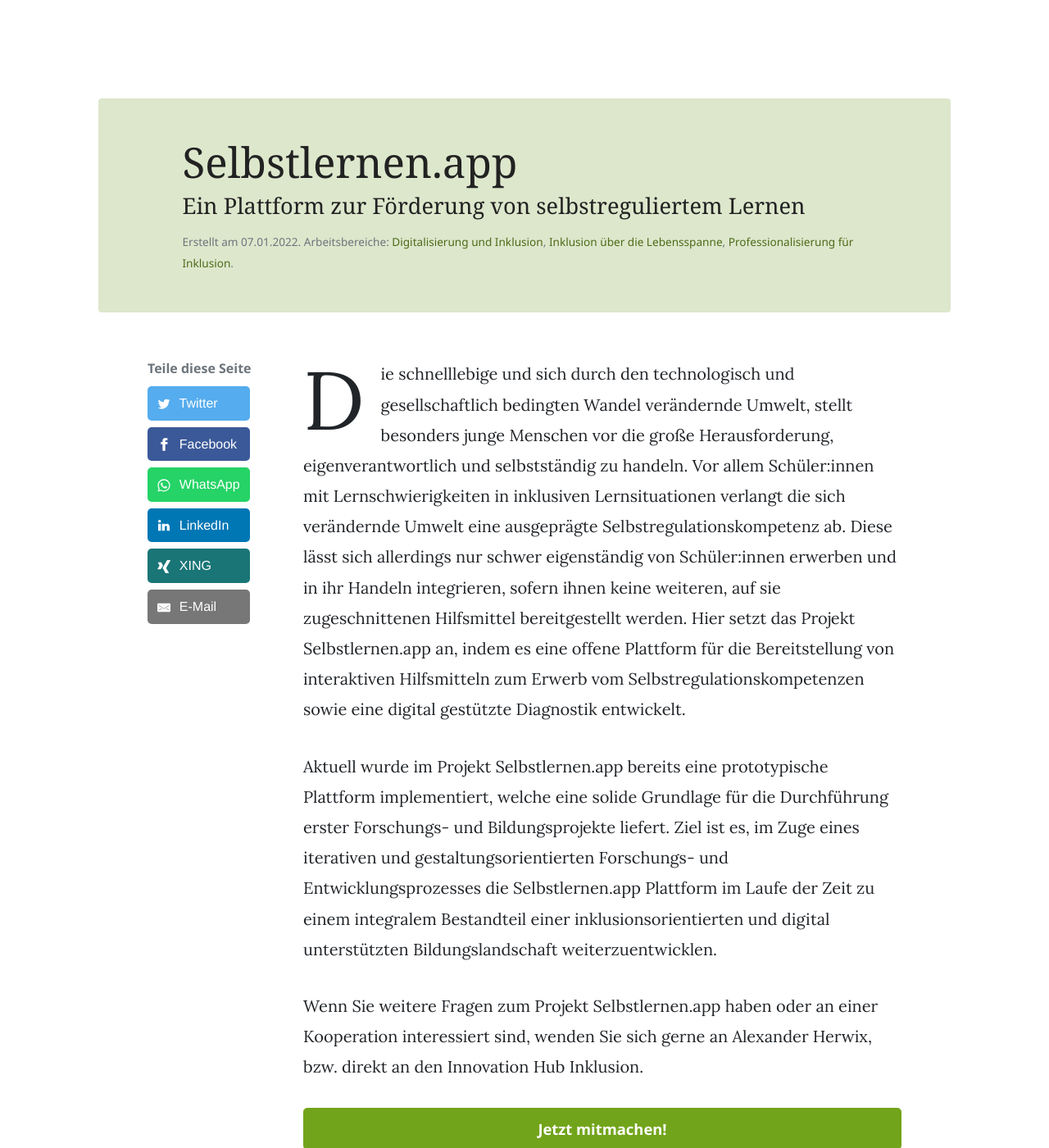
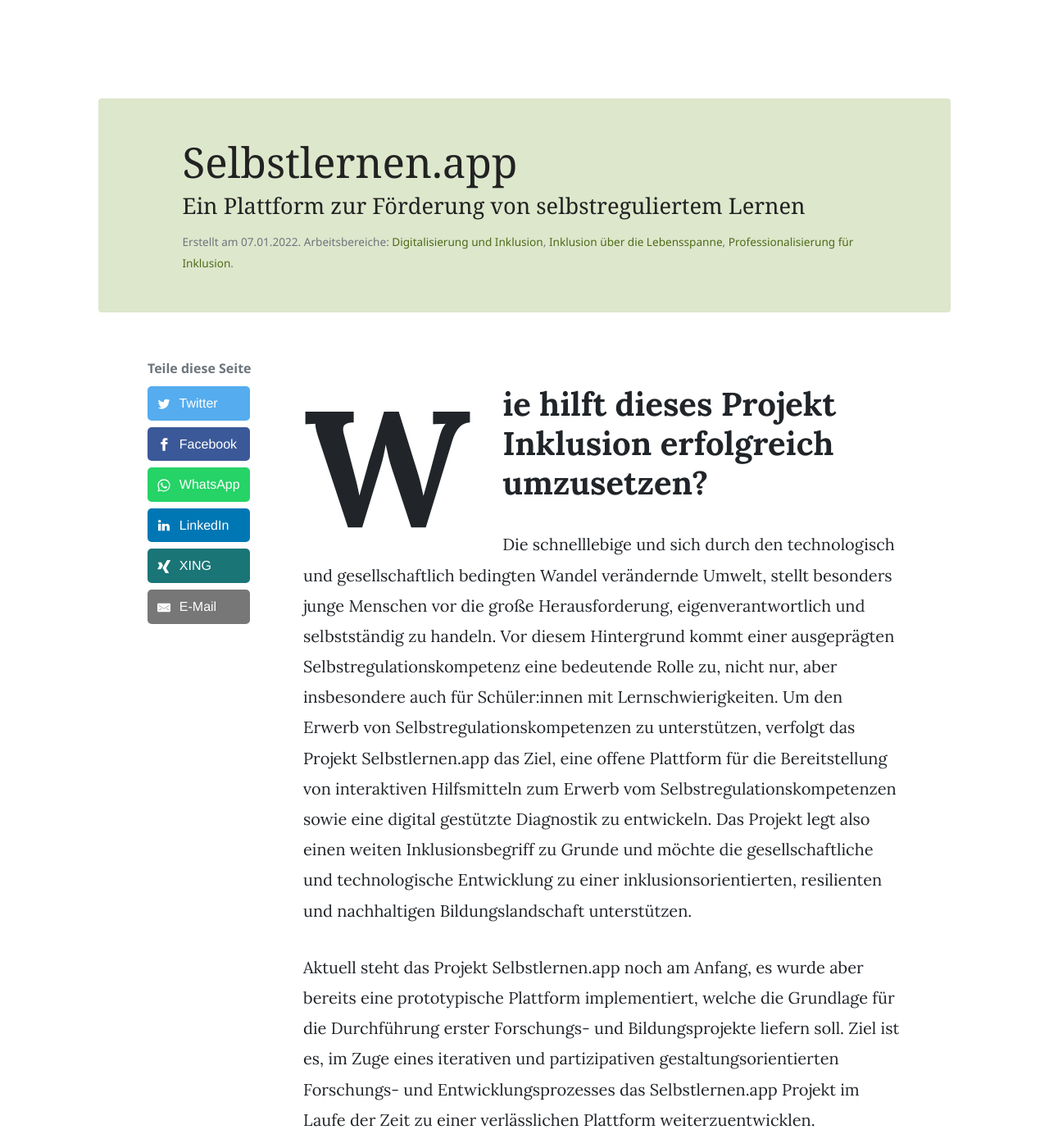
Before and after one commit to innovation-hub-inklusion/innovation-hub-inklusion.github.io, a Jekyll site: the page built from _projects/selbstlernen-app.md, in a window 1280 px wide and 1400 px high. Shown: the whole window at 82% size. Built offline with Jekyll 4.4.1, drawn with Linux system fonts in a browser that asks for light colours; some of the changed text lies outside the part shown.

Commit message:
Update project text

```diff
--- a/_projects/selbstlernen-app.md
+++ b/_projects/selbstlernen-app.md
@@ -5,8 +5,16 @@
 workareas: [ AB-2, AB-3, AB-4 ]
 active: true
 ---
-Die schnelllebige und sich durch den technologisch und gesellschaftlich bedingten Wandel verändernde Umwelt, stellt besonders junge Menschen vor die große Herausforderung, eigenverantwortlich und selbstständig zu handeln. Vor allem Schüler:innen mit Lernschwierigkeiten in inklusiven Lernsituationen verlangt die sich verändernde Umwelt eine ausgeprägte Selbstregulationskompetenz ab. Diese lässt sich allerdings nur schwer eigenständig von Schüler:innen erwerben und in ihr Handeln integrieren, sofern ihnen keine weiteren, auf sie zugeschnittenen Hilfsmittel bereitgestellt werden. Hier setzt das Projekt Selbstlernen.app an, indem es eine offene Plattform für die Bereitstellung von interaktiven Hilfsmitteln zum Erwerb vom Selbstregulationskompetenzen sowie eine digital gestützte Diagnostik entwickelt.
+# Wie hilft dieses Projekt Inklusion erfolgreich umzusetzen?
 
-Aktuell wurde im Projekt Selbstlernen.app bereits eine prototypische Plattform implementiert, welche eine solide Grundlage für die Durchführung erster Forschungs- und Bildungsprojekte liefert. Ziel ist es, im Zuge eines iterativen und gestaltungsorientierten Forschungs- und Entwicklungsprozesses die Selbstlernen.app Plattform im Laufe der Zeit zu einem integralem Bestandteil einer inklusionsorientierten und digital unterstützten Bildungslandschaft weiterzuentwicklen.
+Die schnelllebige und sich durch den technologisch und gesellschaftlich bedingten Wandel verändernde Umwelt, stellt besonders junge Menschen vor die große Herausforderung, eigenverantwortlich und selbstständig zu handeln. Vor diesem Hintergrund kommt einer ausgeprägten Selbstregulationskompetenz eine bedeutende Rolle zu, nicht nur, aber insbesondere auch für Schüler:innen mit Lernschwierigkeiten. Um den Erwerb von Selbstregulationskompetenzen zu unterstützen, verfolgt das Projekt Selbstlernen.app das Ziel, eine offene Plattform für die Bereitstellung von interaktiven Hilfsmitteln zum Erwerb vom Selbstregulationskompetenzen sowie eine digital gestützte Diagnostik zu entwickeln. Das Projekt legt also einen weiten Inklusionsbegriff zu Grunde und möchte die gesellschaftliche und technologische Entwicklung zu einer inklusionsorientierten, resilienten und nachhaltigen Bildungslandschaft unterstützen.
 
-Wenn Sie weitere Fragen zum Projekt Selbstlernen.app haben oder an einer Kooperation interessiert sind, wenden Sie sich gerne an Alexander Herwix, bzw. direkt an den Innovation Hub Inklusion.
+Aktuell steht das Projekt Selbstlernen.app noch am Anfang, es wurde aber bereits eine prototypische Plattform implementiert, welche die Grundlage für die Durchführung erster Forschungs- und Bildungsprojekte liefern soll. Ziel ist es, im Zuge eines iterativen und partizipativen gestaltungsorientierten Forschungs- und Entwicklungsprozesses das Selbstlernen.app Projekt im Laufe der Zeit zu einer verlässlichen Plattform weiterzuentwicklen.
+
+# Wie stellt dieses Projekt einen Praxisbezug her, bzw. ermöglicht die Partizipation von Anspruchsgruppen?
+
+Bisher ist in die iterative Projektentwicklung auf Grund von beschränkten Ressourcen vor allem Feedback von angehenden sonderpädagogischen Lehrkräften, Bildungsforschenden und dem Projektteam eingeflossen. Eine direkte Einbindung von Schüler:innen steht noch aus, wird aber im Rahmen von Forschungs- und Bildungsprojekten angestrebt.
+
+# Wie stellt dieses Projekt einen Wissenschaftsbezug her, bzw. ermöglicht die Partizipation von Forschenden?
+
+Zum einen wird die Projektenticklung wissenschaftlich begleitet und zum anderen ist es geplant, ausgewählte Nutzungsdaten der Plattform datenschutzkonform und pseudonymisiert Bildungsforschenden zur Verfügung zu stellen.
```
